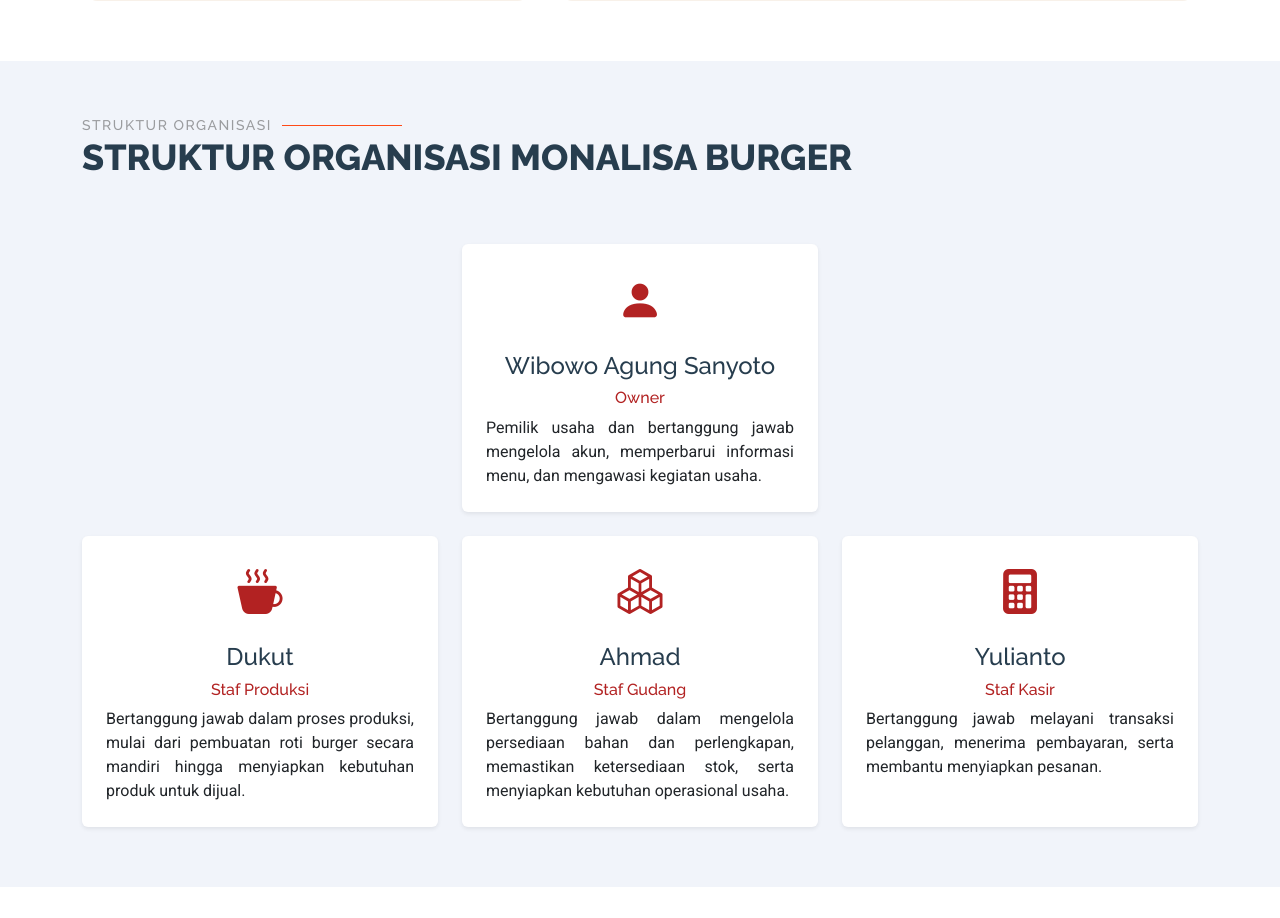
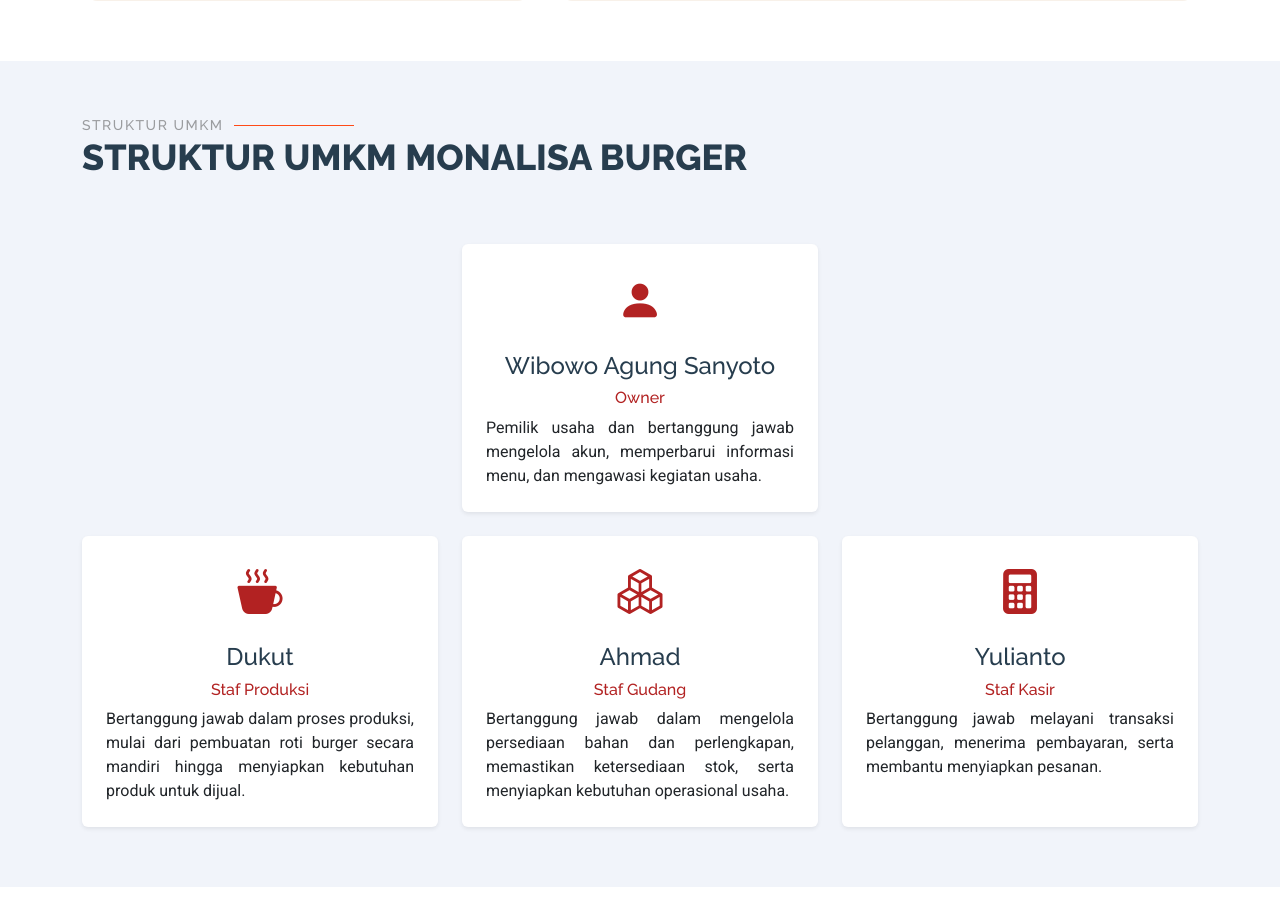
Before and after one commit to 122240264-ardita/Monalisa-Burger-F4-TubesApsi, a plain HTML site: page index.html in a window 1280 px wide. Shown: the part 3661-4579 px from the top of the page. Drawn offline with Linux system fonts and the light colour scheme; files whose address does not match are found by name.

Commit message:
Update index.html

```diff
--- a/index.html
+++ b/index.html
@@ -229,8 +229,8 @@
 
   <!-- Section Title -->
   <div class="container section-title" data-aos="fade-up">
-    <h2>Struktur Organisasi</h2>
-    <p>STRUKTUR ORGANISASI MONALISA BURGER</p>
+    <h2>Struktur UMKM</h2>
+    <p>STRUKTUR UMKM MONALISA BURGER</p>
   </div><!-- End Section Title -->
 
   <div class="container">
```
